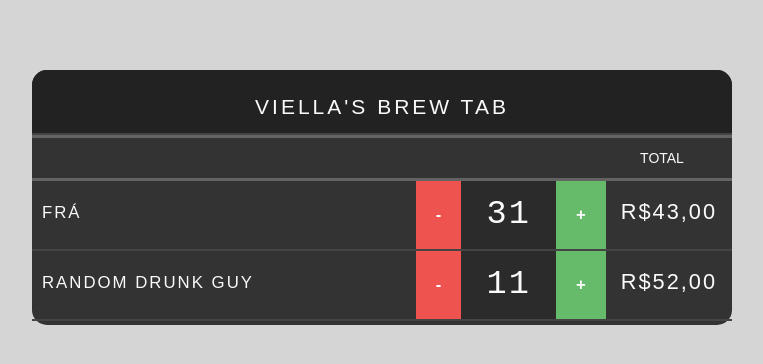
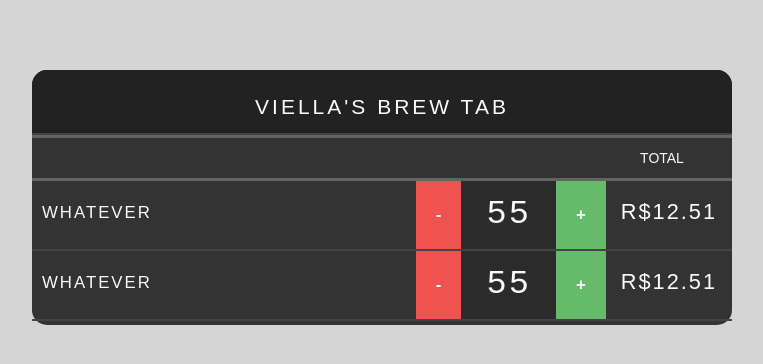
Before and after one commit to FFFra/brewtab, a React (Create React App) app: page / in a window 1280 px wide. Shown: the top 364 px of the page, without its empty margins (258-1021 px from the left). Built offline with nearby package versions, Linux system fonts and the light colour scheme.

Commit message:
functional state. Trying to solve arrays problem

```diff
--- a/src/App.js
+++ b/src/App.js
@@ -2,11 +2,28 @@ import React, { Component } from 'react';
 import PropTypes from 'prop-types';
 // import {Grid, Jumbotron} from 'react-bootstrap';
 
+
 class App extends Component {
+
    constructor(props) {
     super(props);
   }
 
+
+    CUSTOMERS = [
+
+    {
+      name : "Frá",
+      quantity: 15,
+      amount: 13.53,
+    },
+    {
+      name : "Frá",
+      quantity: 15,
+      amount: 13.53,
+    },
+
+  ]
 
 
   render() {
@@ -21,55 +38,24 @@ class App extends Component {
         </div>
 
         <div className="customers">
-            <div className="customer">
-              <div className="customer-name">
-               Frá
-              </div>
-              <div className="customer-score">
-                <div className="counter">
-                  <button className="counter-action decrement">-</button>
-                    <div className="counter-score"> 31 </div>
-                  <button className="counter-action increment">+</button>
-                </div>
-              </div>
-              <div className="amount-field">
-                <div className="amount-value"> R$43,00 </div>
-              </div>
-            </div>
-          </div>
-
-
-          <div className="customers">
-            <div className="customer">
-              <div className="customer-name">
-               Random Drunk Guy
-              </div>
-              <div className="customer-score">
-                <div className="counter">
-                  <button className="counter-action decrement">-</button>
-                    <div className="counter-score"> 11 </div>
-                  <button className="counter-action increment">+</button>
-                </div>
-              </div>
-              <div className="amount-field">
-                <div className="amount-value"> R$52,00</div>
-              </div>
-            </div>
+          <Customer name="whatever" quantity={55} amount={12.51}/>
+          <Customer name="whatever" quantity={55} amount={12.51}/>
         </div>
       </div>
     );
   }
+
 }
 
+App.propTypes = {
+  customers: PropTypes.arrayOf(PropTypes.shape({
+    name: PropTypes.string.isRequired,
+    quantity: PropTypes.number.isRequired,
+    amount: PropTypes.number.isRequired,
+  })).isRequired,
 
-Header.propTypes = {
-  title: PropTypes.string.isRequired,
+}
 
-};
-
-App.defaultProps = {
-
-};
 
 function Header (props) {
   return(
@@ -79,4 +65,66 @@ function Header (props) {
   );
 }
 
+Header.propTypes = {
+  title: PropTypes.string,
+};
+
+Header.defaultProps = {
+  title: "Viella's Brew Tab"
+};
+
+
+function Customer(props){
+  return(
+  <div className="customer">
+    <div className="customer-name">
+     {props.name}
+    </div>
+    <div className="customer-score">
+      <Quantity quantity={props.quantity}/>
+    </div>
+    <div className="amount-field">
+      <Amount amount={props.amount}/>
+    </div>
+  </div>
+  );
+}
+
+Customer.propTypes = {
+  customers: PropTypes.arrayOf(PropTypes.shape({
+    name: PropTypes.string.isRequired,
+    quantity: PropTypes.number.isRequired,
+    amount: PropTypes.number.isRequired,
+  })).isRequired,
+};
+
+
+function Quantity(props){
+  return(
+    <div className="counter">
+      <button className="counter-action decrement">-</button>
+        <div className="counter-score"> {props.quantity} </div>
+      <button className="counter-action increment">+</button>
+    </div>
+  );
+}
+
+Quantity.propTypes = {
+  quantity: PropTypes.number.isRequired,
+}
+
+
+function Amount(props){
+  return(
+      <div className="amount-value">R${props.amount} </div>
+  );
+}
+
+Amount.propTypes={
+    amount: PropTypes.number.isRequired,
+}
+
+
+
+
 export default App;
--- a/src/index.js
+++ b/src/index.js
@@ -5,5 +5,5 @@ import './index.css';
 import App from './App';
 import registerServiceWorker from './registerServiceWorker';
 
-ReactDOM.render(<App title="Viella's Brew Tab" />, document.getElementById('root'));
+ReactDOM.render(<App />, document.getElementById('root'));
 registerServiceWorker();
```
Lines whose indentation alone changed are shown as unchanged.
